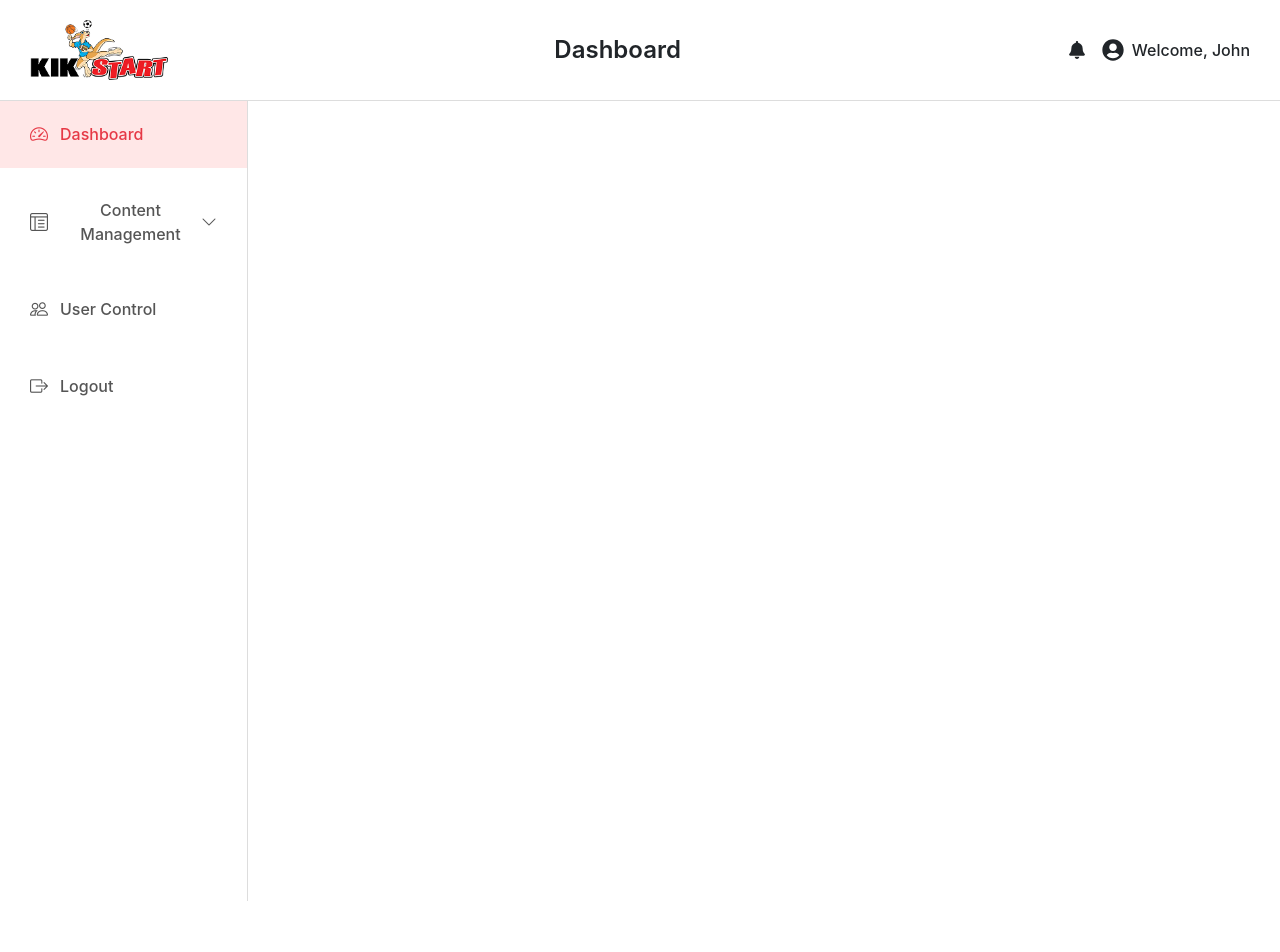
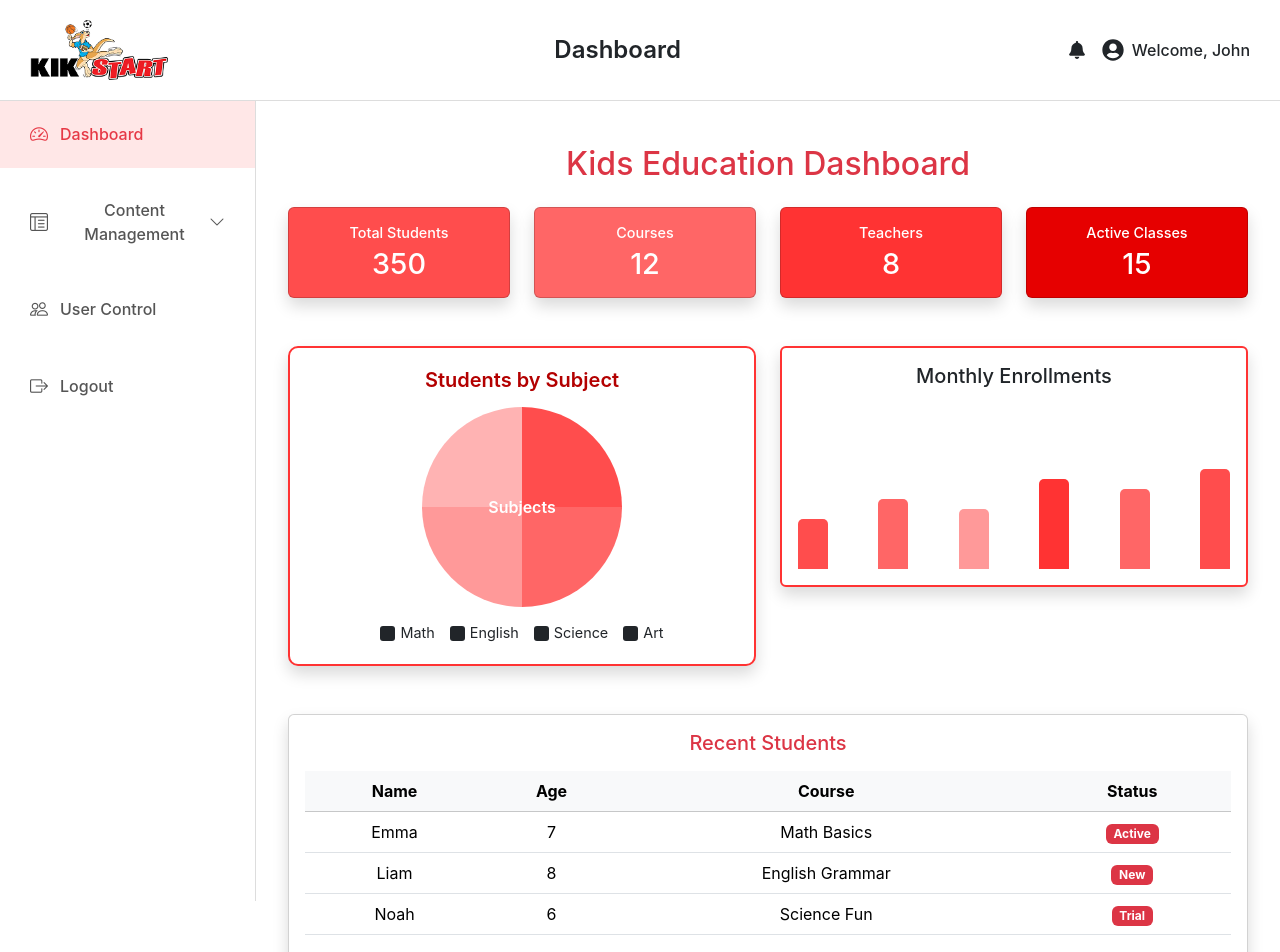
Before and after one commit to kikstart2026-dev/admin, a React (Create React App) app: page / in a window 1280 px wide. Shown: the top 952 px of the page. Before the commit the page ends 901 px from the top, so only its background shows below. Built offline with nearby package versions, Linux system fonts and the light colour scheme; a web font is replaced by a local one.

Commit message:
add admin dummy dahboard

```diff
--- a/package.json
+++ b/package.json
@@ -9,6 +9,7 @@
     "@testing-library/react": "^16.3.2",
     "@testing-library/user-event": "^13.5.0",
     "axios": "^1.13.5",
+    "chart.js": "^4.5.1",
     "js-cookie": "^3.0.5",
     "js-cookies": "^1.0.4",
     "react": "^19.2.4",
--- a/src/App.js
+++ b/src/App.js
@@ -4,6 +4,8 @@ import Header from './Shared/Header/Header';
 import HomePage from './Pages/Home/HomePage';
 
 import Dashboard from './Pages/Dashboard/Dashboard';
+import About from './Pages/About/About';
+import Contact from './Pages/Contact/Contact';
 
 function Layout() {
 
@@ -24,6 +26,8 @@ function Layout() {
       <Routes>
         <Route path="/" element={<Dashboard />} />
         <Route path="/home-page" element={<HomePage />} />
+        <Route path='/about-control' element={<About/>}/>
+         <Route path='/contact-control' element={<Contact />}/>
       </Routes>
     </>
   );
--- /dev/null
+++ b/src/Pages/About/About.jsx
@@ -0,0 +1,15 @@
+import React from "react";
+import styles from "./About.module.scss";
+import Sidebar from "../../Component/Sidebar/Sidebar";
+
+export default function About() {
+
+    return (
+        <div className={styles.wrap}>
+            <div className={styles.left}>
+                <Sidebar />
+            </div>
+            <div className={styles.right}>
+            </div>
+        </div>);
+}
--- /dev/null
+++ b/src/Pages/About/About.module.scss
@@ -0,0 +1,13 @@
+.wrap {
+    display: flex;
+    align-items: flex-start;
+}
+
+.left {
+    width: 20%;
+}
+
+.right {
+    width: 80%;
+    margin: 0 20PX;
+}
--- /dev/null
+++ b/src/Pages/Contact/Contact.jsx
@@ -0,0 +1,15 @@
+import React from "react";
+import styles from "./Contact.module.scss";
+import Sidebar from "../../Component/Sidebar/Sidebar";
+
+export default function Contact() {
+
+    return (
+        <div className={styles.wrap}>
+            <div className={styles.left}>
+                <Sidebar />
+            </div>
+            <div className={styles.right}>
+            </div>
+        </div>);
+}
--- /dev/null
+++ b/src/Pages/Contact/Contact.module.scss
@@ -0,0 +1,13 @@
+.wrap {
+    display: flex;
+    align-items: flex-start;
+}
+
+.left {
+    width: 20%;
+}
+
+.right {
+    width: 80%;
+    margin: 0 20PX;
+}
--- a/src/Pages/Dashboard/Dashboard.jsx
+++ b/src/Pages/Dashboard/Dashboard.jsx
@@ -2,19 +2,132 @@ import React from "react";
 import styles from "./Dashboard.module.scss";
 import Sidebar from "../../Component/Sidebar/Sidebar";
 
+export default function Dashboard() {
+  return (
+    <div className={styles.wrap}>
+      <div className={styles.left}>
+        <Sidebar />
+      </div>
 
-export default function Dashboard() {
-    return (
+      <div className={styles.right}>
+        <div className="container-fluid mt-4">
 
-      <div className={styles.wrap}>
-          <div className={styles.left}>
-            <Sidebar />
+          <h2 className="mb-4 text-danger">Kids Education Dashboard</h2>
+
+          {/* Stats Cards */}
+          <div className="row g-4">
+            <div className="col-md-3">
+              <div className={`card shadow ${styles['stats-card']}`} style={{ backgroundColor: "#ff4d4d" }}>
+                <div className="card-body">
+                  <h6>Total Students</h6>
+                  <h3>350</h3>
+                </div>
+              </div>
+            </div>
+
+            <div className="col-md-3">
+              <div className={`card shadow ${styles['stats-card']}`} style={{ backgroundColor: "#ff6666" }}>
+                <div className="card-body">
+                  <h6>Courses</h6>
+                  <h3>12</h3>
+                </div>
+              </div>
+            </div>
+
+            <div className="col-md-3">
+              <div className={`card shadow ${styles['stats-card']}`} style={{ backgroundColor: "#ff3333" }}>
+                <div className="card-body">
+                  <h6>Teachers</h6>
+                  <h3>8</h3>
+                </div>
+              </div>
+            </div>
+
+            <div className="col-md-3">
+              <div className={`card shadow ${styles['stats-card']}`} style={{ backgroundColor: "#e60000" }}>
+                <div className="card-body">
+                  <h6>Active Classes</h6>
+                  <h3>15</h3>
+                </div>
+              </div>
+            </div>
           </div>
 
-          <div className={styles.right}>
+          {/* Dummy Charts */}
+          <div className="row mt-5">
+            {/* Students by Subject Card */}
+            <div className="col-md-6">
+              <div className={`${styles['pie-chart-card']} card shadow`}>
+                <h5 className={styles['pie-chart-title']}>Students by Subject</h5>
+
+                <div className={styles['pie-chart']}>
+                  <div className={styles['pie-chart-center']}>Subjects</div>
+                </div>
+
+                <div className={styles['pie-legend']}>
+                  <span className="subject1">Math</span>
+                  <span className="subject2">English</span>
+                  <span className="subject3">Science</span>
+                  <span className="subject4">Art</span>
+                </div>
+              </div>
+            </div>
+
+            <div className="col-md-6">
+              <div className="card shadow p-3" style={{ borderColor: "#ff3333", borderWidth: "2px" }}>
+                <h5 className="mb-3">Monthly Enrollments</h5>
+                <div className={styles['bar-charts']}>
+                  <div style={{ height: "50px", backgroundColor: "#ff4d4d" }}></div>
+                  <div style={{ height: "70px", backgroundColor: "#ff6666" }}></div>
+                  <div style={{ height: "60px", backgroundColor: "#ff9999" }}></div>
+                  <div style={{ height: "90px", backgroundColor: "#ff3333" }}></div>
+                  <div style={{ height: "80px", backgroundColor: "#ff6666" }}></div>
+                  <div style={{ height: "100px", backgroundColor: "#ff4d4d" }}></div>
+                </div>
+              </div>
+            </div>
 
           </div>
+
+          {/* Students Table */}
+          <div className="card mt-5 shadow">
+            <div className="card-body">
+              <h5 className="mb-3 text-danger">Recent Students</h5>
+              <table className="table table-hover">
+                <thead className="table-light">
+                  <tr>
+                    <th>Name</th>
+                    <th>Age</th>
+                    <th>Course</th>
+                    <th>Status</th>
+                  </tr>
+                </thead>
+                <tbody>
+                  <tr>
+                    <td>Emma</td>
+                    <td>7</td>
+                    <td>Math Basics</td>
+                    <td><span className="badge bg-danger">Active</span></td>
+                  </tr>
+                  <tr>
+                    <td>Liam</td>
+                    <td>8</td>
+                    <td>English Grammar</td>
+                    <td><span className="badge bg-danger">New</span></td>
+                  </tr>
+                  <tr>
+                    <td>Noah</td>
+                    <td>6</td>
+                    <td>Science Fun</td>
+                    <td><span className="badge bg-danger">Trial</span></td>
+                  </tr>
+                </tbody>
+              </table>
+            </div>
+          </div>
+
         </div>
-
-    );
+      </div>
+    </div>
+  );
 }
--- a/src/Pages/Dashboard/Dashboard.module.scss
+++ b/src/Pages/Dashboard/Dashboard.module.scss
@@ -1,14 +1,139 @@
+// .wrap {
+//     display: flex;
+//     align-items: flex-start;
+
+// }
+
+// .left {
+//     width: 20%;
+// }
+
+// .right {
+//     width: 80%;
+//     margin: 0 20PX;
+// }
+
 .wrap {
-    display: flex;
-    align-items: flex-start;
-
+  display: flex;
+  align-items: flex-start;
+  min-height: 100vh;
+  background-color: #fff;
 }
 
 .left {
-    width: 20%;
+  width: 20%;
 }
 
 .right {
-    width: 80%;
-    margin: 0 20PX;
+  width: 80%;
+  padding: 20px;
 }
+
+/* Card overrides for red-white theme */
+.card {
+  border-radius: 10px;
+}
+
+.pie-chart-card {
+  border: 2px solid #ff3333;
+  border-radius: 10px;
+  padding: 20px;
+}
+
+.pie-chart-title {
+  color: #b30000;
+  font-weight: 600;
+  margin-bottom: 15px;
+  text-align: center;
+}
+
+/* Pie chart container */
+.pie-chart {
+  width: 200px;
+  height: 200px;
+  border-radius: 50%;
+  background: conic-gradient(
+    #ff4d4d 0% 25%,
+    #ff6666 25% 50%,
+    #ff9999 50% 75%,
+    #ffb3b3 75% 100%
+  );
+  margin: 0 auto;
+  position: relative;
+}
+
+/* Center label */
+.pie-chart-center {
+  position: absolute;
+  top: 50%;
+  left: 50%;
+  transform: translate(-50%, -50%);
+  font-weight: 600;
+  color: #fff;
+  text-align: center;
+}
+
+/* Legend */
+.pie-legend {
+  display: flex;
+  justify-content: center;
+  gap: 15px;
+  margin-top: 15px;
+
+  span {
+    display: flex;
+    align-items: center;
+    gap: 5px;
+    font-size: 0.9rem;
+
+    &::before {
+      content: '';
+      display: inline-block;
+      width: 15px;
+      height: 15px;
+      border-radius: 3px;
+      background-color: currentColor;
+    }
+  }
+
+  .subject1 { color: #ff4d4d; }
+  .subject2 { color: #ff6666; }
+  .subject3 { color: #ff9999; }
+  .subject4 { color: #ffb3b3; }
+}
+
+/* Dummy Bar chart */
+.bar-charts {
+  display: flex;
+  justify-content: space-between;
+  align-items: flex-end;
+  height: 150px;
+  margin-top: 15px;
+
+  div {
+    width: 30px;
+    border-radius: 5px 5px 0 0;
+  }
+}
+
+/* Card titles */
+.card h5 {
+  color: #b30000;
+  font-weight: 600;
+}
+
+/* Stats cards */
+.stats-card {
+  text-align: center;
+  color: #fff;
+  font-weight: 500;
+}
+
+.stats-card h6 {
+  font-size: 0.9rem;
+}
+
+.stats-card h3 {
+  font-size: 1.8rem;
+  margin-top: 5px;
+}
```
Also changed, not shown: 1 other file (tests, documents, lock files or other folders).
